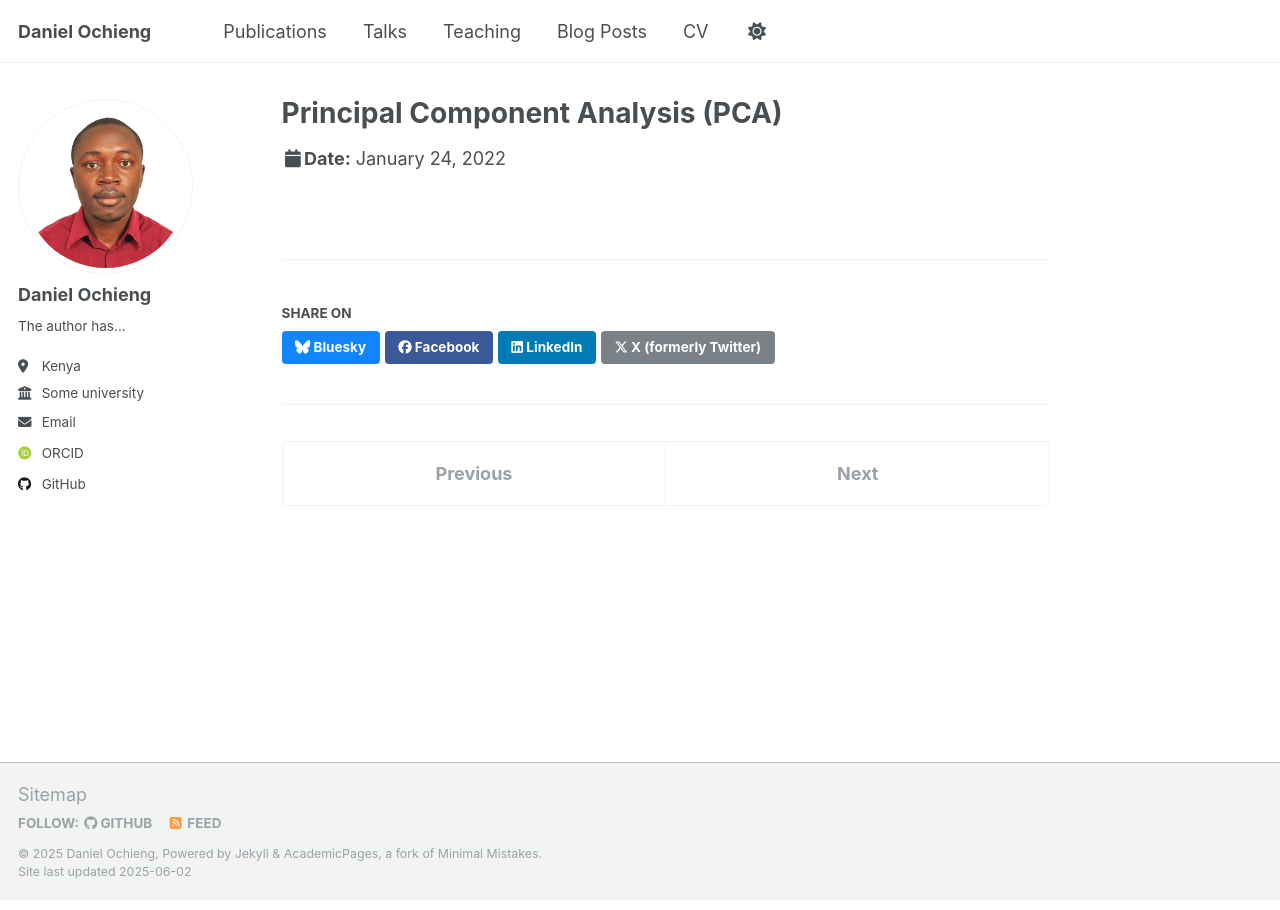
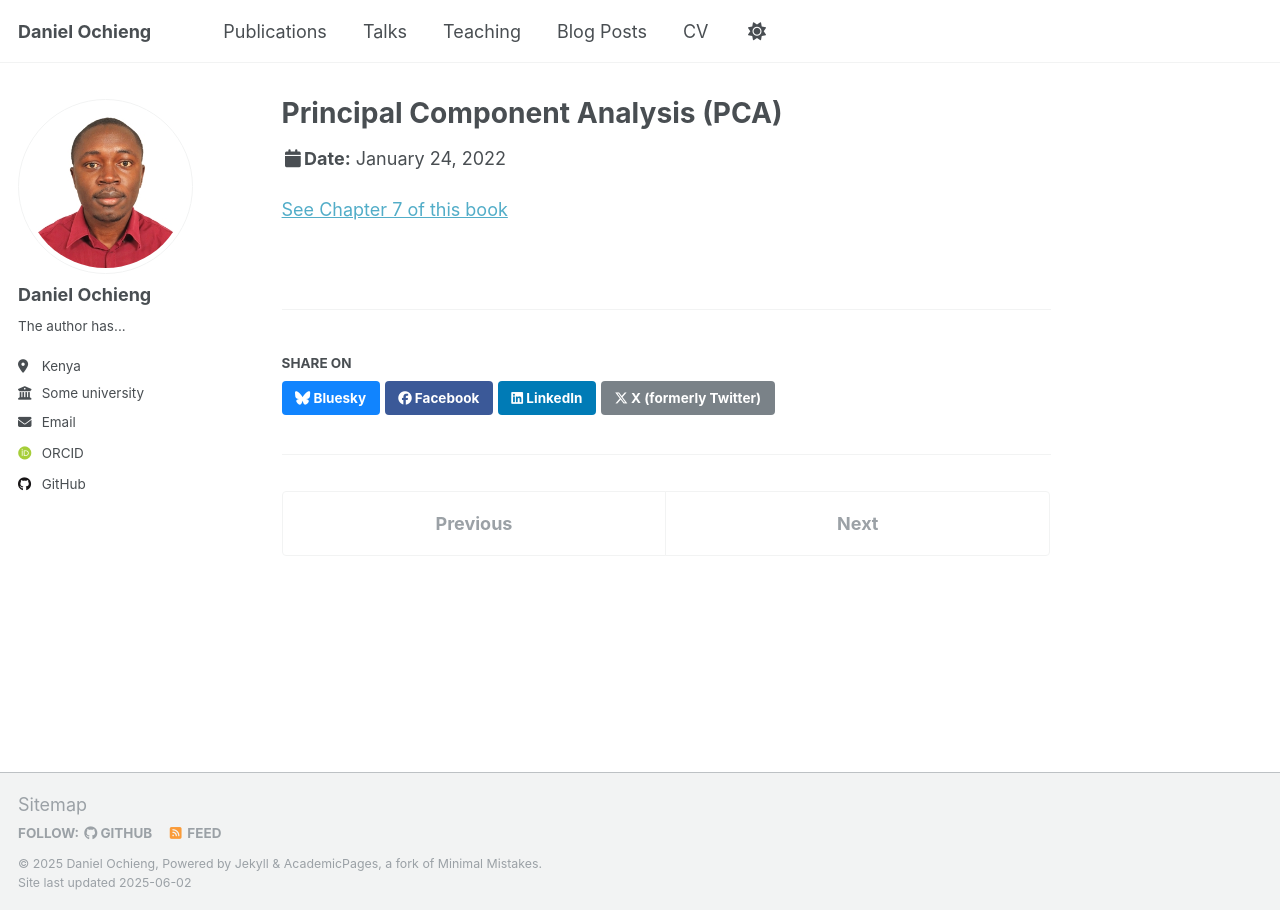
Before and after one commit to Daniel-Ochieng/Daniel-Ochieng.github.io, a Jekyll site: the page built from _talks/2014-02-01-talk-2.md, in a window 1280 px wide. Built offline with Jekyll 4.4.1, drawn with Linux system fonts in a browser that asks for light colours; some web fonts are replaced.

Commit message:
Update 2014-02-01-talk-2.md

```diff
--- a/_talks/2014-02-01-talk-2.md
+++ b/_talks/2014-02-01-talk-2.md
@@ -7,3 +7,5 @@ venue: "Reading club"
 date: 2022-01-24
 location: "Bremen"
 ---
+
+[See Chapter 7 of this book](https://link.springer.com/book/10.1007/b98835)
```
